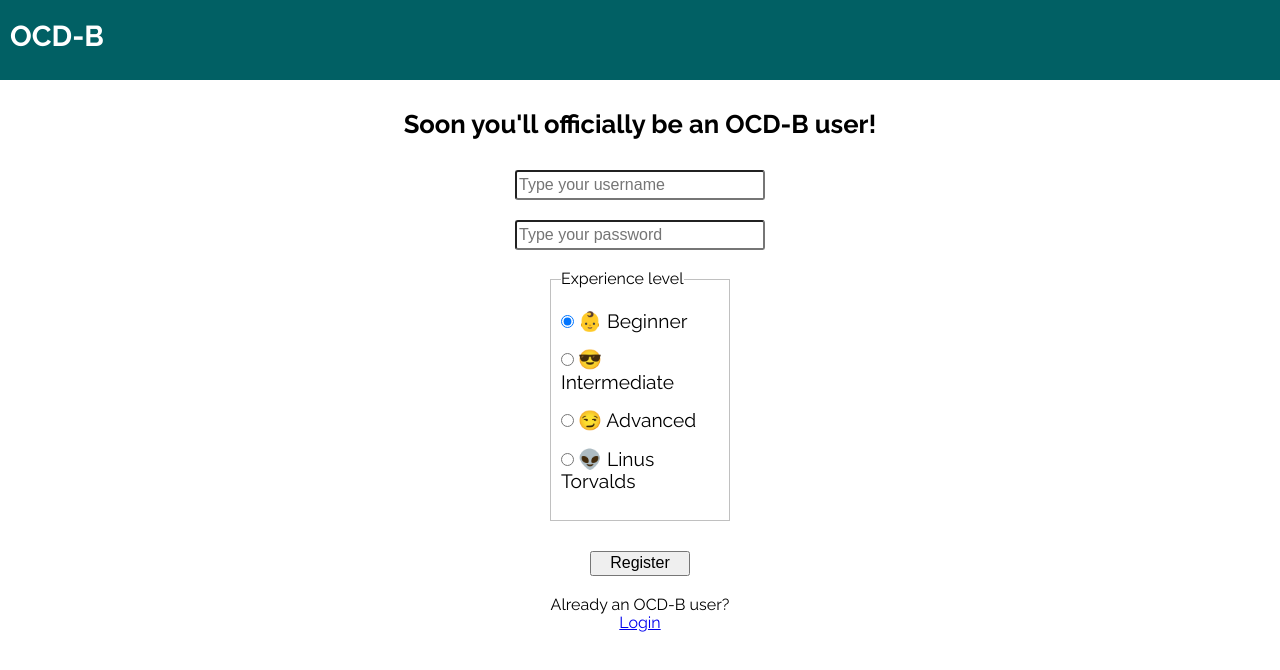
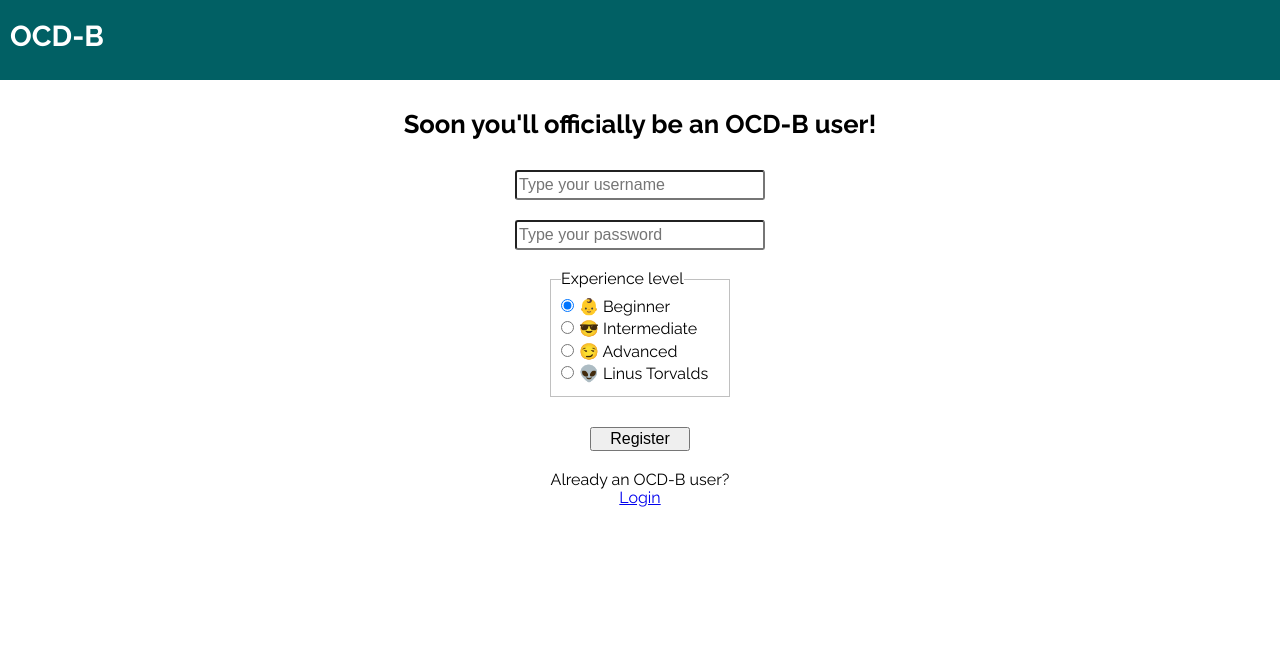
Before and after one commit to marisid/OCD-B, a website: page public/register.html in a window 1280 px wide. Drawn offline with Linux system fonts and the light colour scheme.

Commit message:
Add semantic html and update css for register page

```diff
--- a/public/css/styles.css
+++ b/public/css/styles.css
@@ -66,7 +66,7 @@ header {
   margin-bottom: 30px;
 }
 
-.experience_fieldset label {
+.radio_button_group {
   font-size: 1.2rem;
 }
 
--- a/public/register.html
+++ b/public/register.html
@@ -16,22 +16,22 @@
       <input id="register_password" class="centered input_field" type="password" name="password" placeholder="Type your password">
       <fieldset class="experience_fieldset centered">
         <legend>Experience level</legend>
-        <p>
+        <div class="radio_button_group">
           <input id="beginner_level" class="btn_radio" type="radio" name="experience" value="beginner" checked>
           <label for="beginner_level">👶 Beginner</label>
-        </p>
-        <p>
+        </div>
+        <div class="radio_button_group">
           <input id="intermediate_level" class="btn_radio" type="radio" name="experience" value="intermediate">
           <label for="intermediate_level">😎 Intermediate</label>
-        </p>
-        <p>
+        </div>
+        <div class="radio_button_group">
           <input id="advanced_level" class="btn_radio" type="radio" name="experience" value="advanced">
           <label for="advanced_level">😏 Advanced</label>
-        </p>
-        <p>
+        </div>
+        <div class="radio_button_group">
           <input id="expert_level" class="btn_radio" type="radio" name="experience" value="expert">
           <label for="expert_level">👽 Linus Torvalds</label>
-        </p>
+        </div>
       </fieldset>
       <button id="register_btn" class="centered btn_submit" type="submit" name="register">Register</button>
     </form>
```
